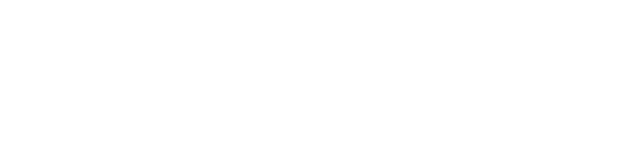
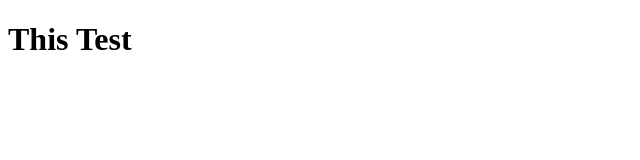
Before and after one commit to ethancdj/webpage, a plain HTML site: page index.html in a window 1280 px wide. Shown: the whole page, without its empty margins (0-640 px from the left). Drawn offline with Linux system fonts and the light colour scheme.

Commit message:
Update index.html

```diff
--- a/index.html
+++ b/index.html
@@ -6,6 +6,6 @@
     <title>Hello Github webpage</title>
 </head>
 <body>
-
+    <h1>This Test</h1>
 </body>
 </html>
```
